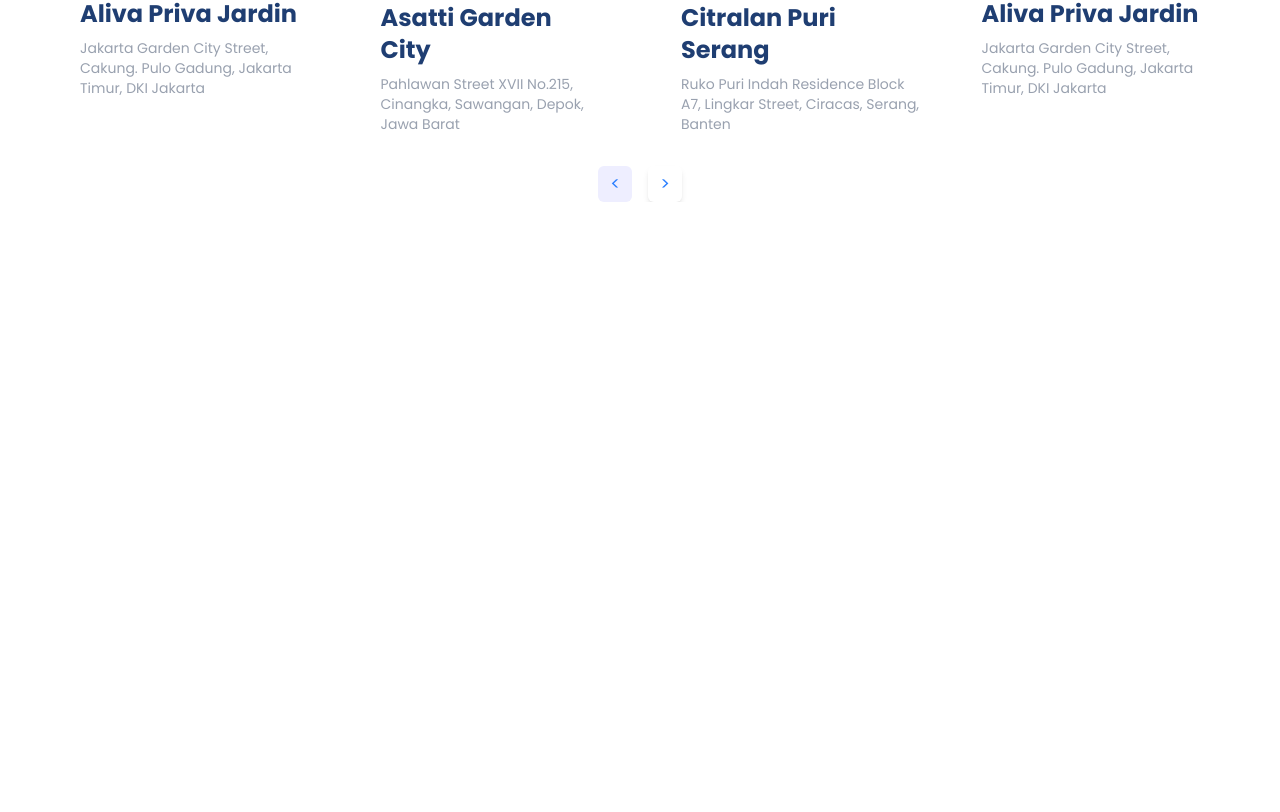
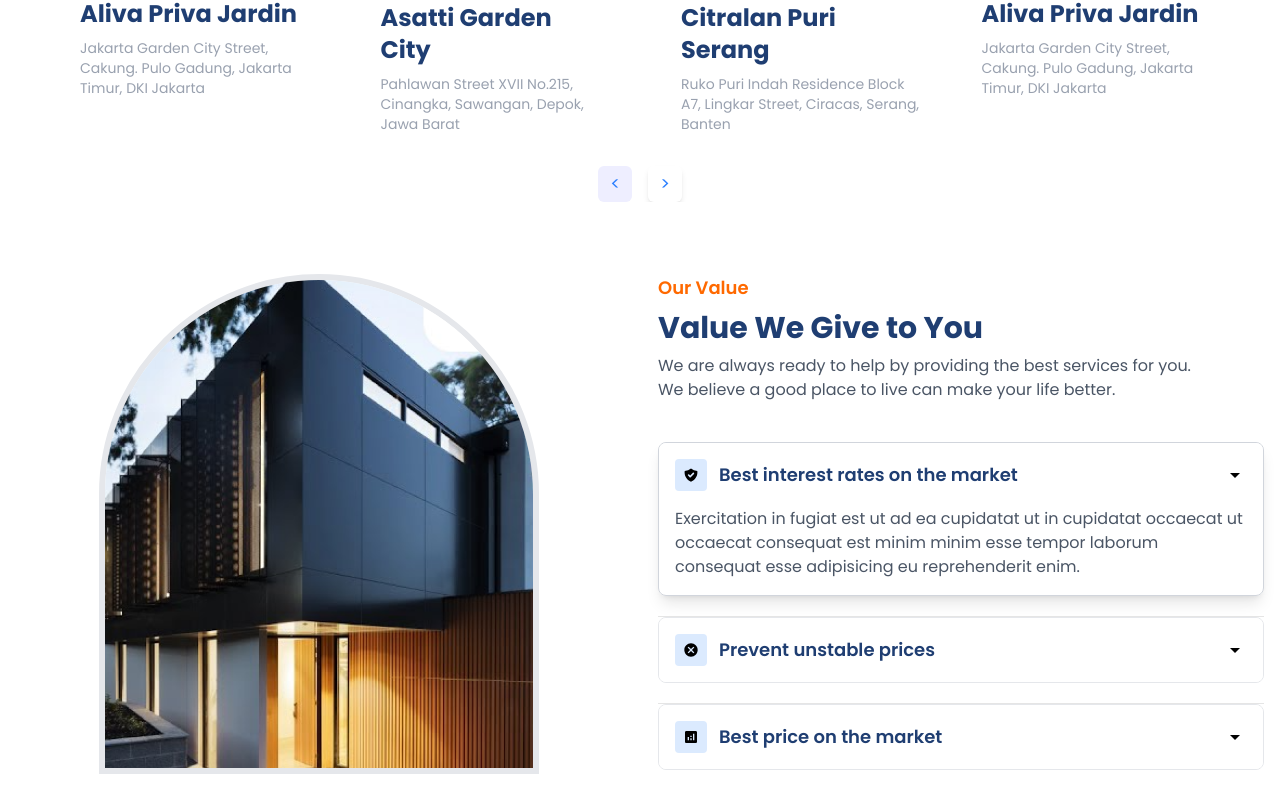
Before and after one commit to devchauhan02/BrickByte, a React (Vite) app in the folder client/: page / in a window 1280 px wide. Shown: the part 1128-1940 px from the top of the page. Before the commit the page ends 1370 px from the top, so only its background shows below. Built offline with nearby package versions, Linux system fonts and the light colour scheme.

Commit message:
add-value-section

```diff
--- a/client/package.json
+++ b/client/package.json
@@ -12,9 +12,11 @@
   },
   "dependencies": {
     "@tailwindcss/vite": "^4.1.4",
+    "accordion": "^3.0.2",
     "framer-motion": "^12.9.2",
     "nodemon": "^3.1.10",
     "react": "^19.0.0",
+    "react-accessible-accordion": "^5.0.1",
     "react-countup": "^6.5.3",
     "react-dom": "^19.0.0",
     "react-icons": "^5.5.0",
--- a/client/src/App.jsx
+++ b/client/src/App.jsx
@@ -1,7 +1,8 @@
 import Hero from "./component/Hero";
 import Header from "./component/Header";
-import Companies from "./component/Companies/Companies";
-import Residencies from "./component/residencies/Residencies";
+import Companies from "./component/Companies";
+import Residencies from "./component/Residencies";
+import Value from "./component/Value";
 
 const App = () => {
   return (
@@ -16,6 +17,7 @@ const App = () => {
       </div>
       <Companies />
       <Residencies />
+      <Value/>
     </div>
   );
 };
--- a/client/src/component/residencies/Residencies.jsx
+++ b/client/src/component/Residencies.jsx
@@ -1,8 +1,8 @@
 import React from "react";
-import data from "../../utils/slider.json";
+import data from "../utils/slider.json";
 import { Swiper, SwiperSlide, useSwiper } from "swiper/react";
 import "swiper/css";
-import { sliderSettings } from "../../utils/common";
+import { sliderSettings } from "../utils/common";
 
 const Residencies = () => {
   return (
--- /dev/null
+++ b/client/src/component/Value.jsx
@@ -0,0 +1,80 @@
+import React from "react";
+import {
+    Accordion,
+    AccordionItem,
+    AccordionItemHeading,
+    AccordionItemButton,
+    AccordionItemPanel,
+    AccordionItemState,
+} from "react-accessible-accordion";
+import "react-accessible-accordion/dist/fancy-example.css";
+import { MdOutlineArrowDropDown } from "react-icons/md";
+import data from "../utils/accordion.jsx";
+
+const Value = () => {
+    return (
+        <section id="value" className="w-full flex justify-center py-8 px-4">
+            <div className="w-full max-w-7xl flex flex-col md:flex-row gap-9">
+                {/* Left Side */}
+                <div className="flex-1 flex justify-center items-start">
+                    <div className="w-110 h-full max-h-[500px] sm:max-h-[500px] overflow-hidden rounded-t-[18rem] border-[6px] border-gray-200 flex justify-center">
+                        <img
+                            src="./value.png"
+                            alt="Value"
+                            className="w-full h-full object-cover"
+                        />
+                    </div>
+                </div>
+
+                {/* Right Side */}
+                <div className="flex-1 flex flex-col gap-2">
+                    <span className="text-orange-500 font-semibold text-lg">Our Value</span>
+
+                    <span className="text-3xl font-bold" style={{ color: "#1f3e72" }}>Value We Give to You</span>
+
+                    <span className="text-gray-600" >
+                        We are always ready to help by providing the best services for you.
+                        <br />
+                        We believe a good place to live can make your life better.
+                    </span>
+
+                    <Accordion
+                        className="w-full mt-8"
+                        allowMultipleExpanded={false}
+                        preExpanded={[0]}
+                    >
+                        {data.map((item, i) => (
+                            <AccordionItem uuid={i} key={i}>
+                                <AccordionItemState>
+                                    {({ expanded }) => (
+                                        <div className={`mb-5 rounded-lg overflow-hidden transition-all duration-300 ${expanded ? "shadow-lg border border-gray-300" : "border border-gray-200"}`}>
+                                            <AccordionItemHeading>
+                                                <AccordionItemButton className="flex justify-between items-center w-full bg-white p-4 cursor-pointer">
+                                                    <div className="flex items-center gap-3">
+                                                        <div className="p-2 bg-blue-100 rounded">
+                                                            {item.icon}
+                                                        </div>
+                                                        <span className="text-lg font-semibold" style={{ color: "#1f3e72" }}>{item.heading}</span>
+                                                    </div>
+                                                    <div className="flex items-center">
+                                                        <MdOutlineArrowDropDown size={24} />
+                                                    </div>
+                                                </AccordionItemButton>
+                                            </AccordionItemHeading>
+
+                                            <AccordionItemPanel className="px-4 pb-4">
+                                                <p className="text-gray-600">{item.detail}</p>
+                                            </AccordionItemPanel>
+                                        </div>
+                                    )}
+                                </AccordionItemState>
+                            </AccordionItem>
+                        ))}
+                    </Accordion>
+                </div>
+            </div>
+        </section>
+    );
+};
+
+export default Value;
--- /dev/null
+++ b/client/src/utils/accordion.jsx
@@ -0,0 +1,23 @@
+import { HiShieldCheck } from "react-icons/hi";
+import { MdCancel, MdAnalytics } from "react-icons/md";
+const data = [
+  {
+    icon: <HiShieldCheck/>,
+    heading: "Best interest rates on the market",
+    detail:
+      "Exercitation in fugiat est ut ad ea cupidatat ut in cupidatat occaecat ut occaecat consequat est minim minim esse tempor laborum consequat esse adipisicing eu reprehenderit enim.",
+  },
+  {
+    icon: <MdCancel />,
+    heading: "Prevent unstable prices",
+    detail:
+      "Exercitation in fugiat est ut ad ea cupidatat ut in cupidatat occaecat ut occaecat consequat est minim minim esse tempor laborum consequat esse adipisicing eu reprehenderit enim.",
+  },
+  {
+    icon: <MdAnalytics />,
+    heading: "Best price on the market",
+    detail:
+      "Exercitation in fugiat est ut ad ea cupidatat ut in cupidatat occaecat ut occaecat consequat est minim minim esse tempor laborum consequat esse adipisicing eu reprehenderit enim.",
+  },
+];
+export default data;
```
Also changed, not shown: client/public/value.png (added), client/src/component/Companies.jsx (renamed from client/src/component/Companies/Companies.jsx), 1 other file (tests, documents, lock files or other folders).
